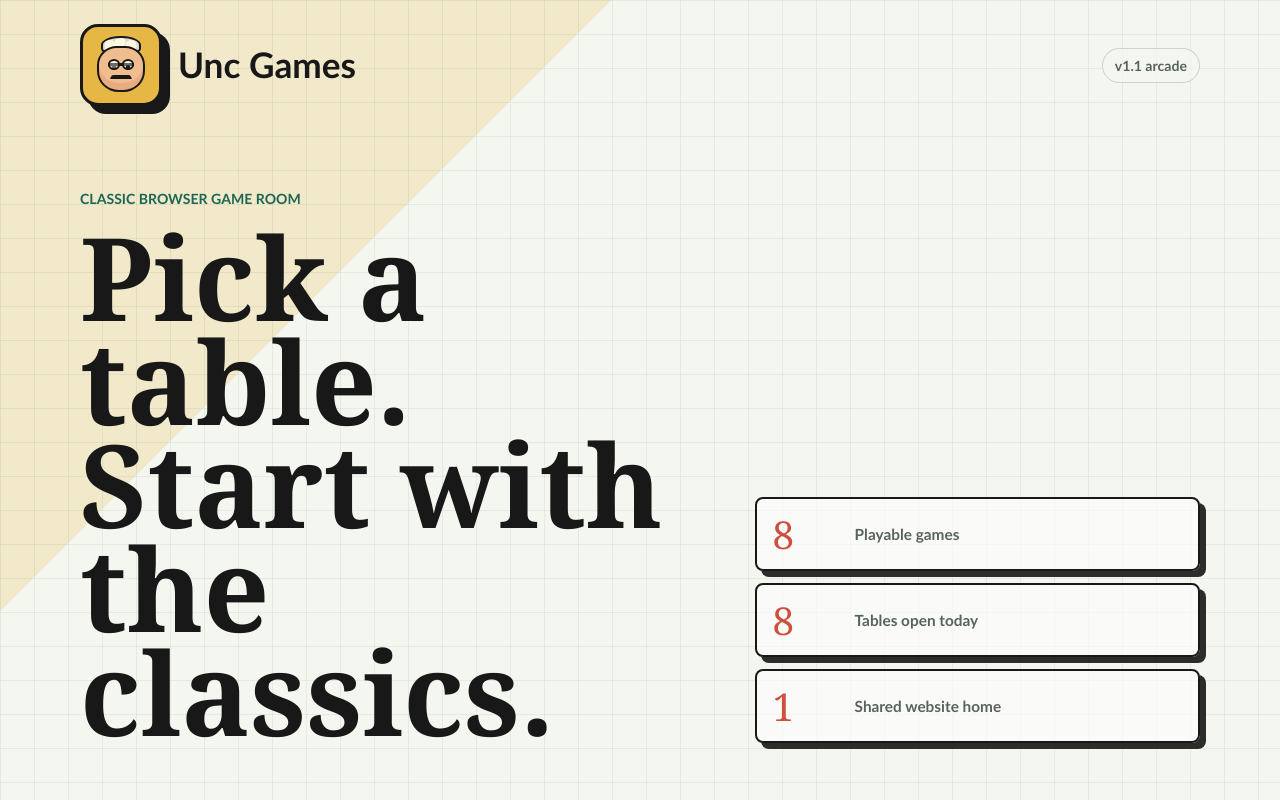
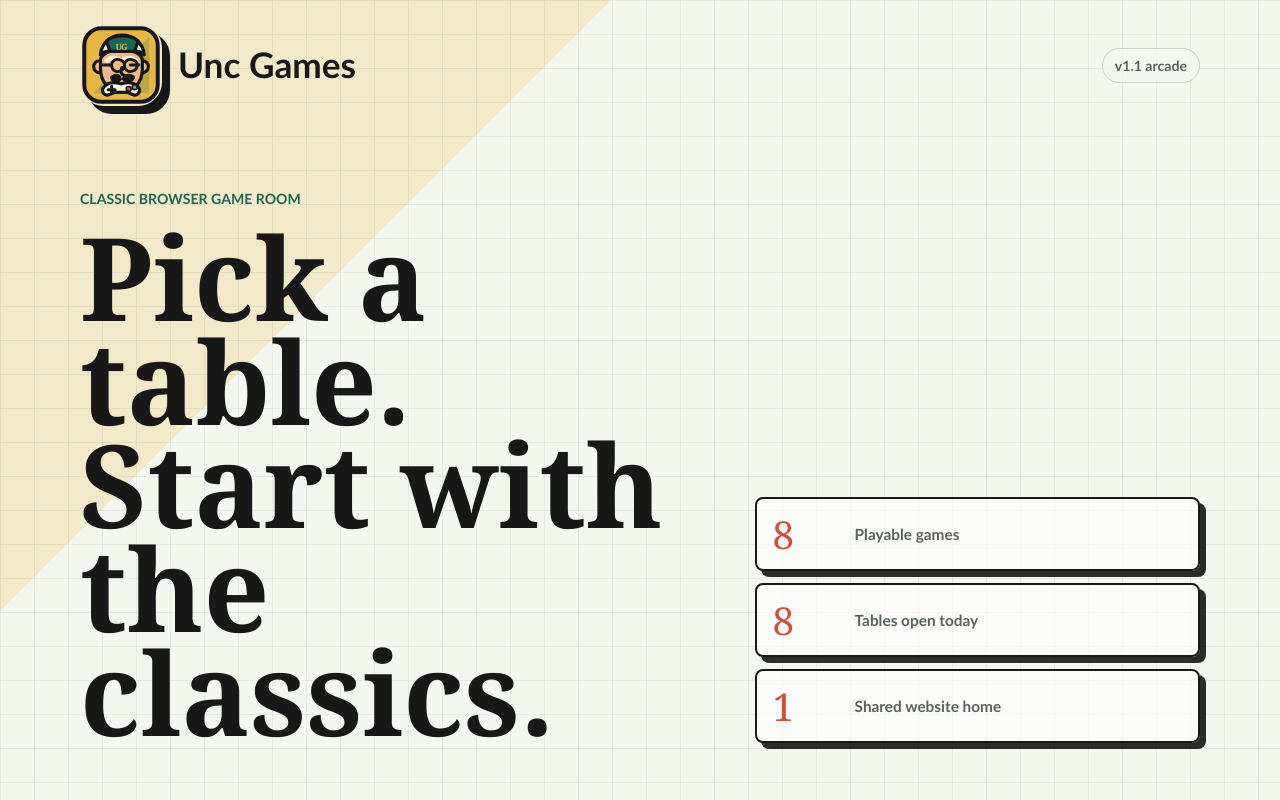
Before and after one commit to AbdelrahmanAlashel/Unc-Games, a React (Vite) app: page / in a window 1280 px wide. Shown: the top 800 px of the page. Built offline with nearby package versions, Linux system fonts and the light colour scheme.

Commit message:
Refresh uncle mascot logo

```diff
--- a/src/App.tsx
+++ b/src/App.tsx
@@ -61,15 +61,27 @@ export default function App() {
       <header className="top-bar">
         <button className="brand" onClick={returnToShelf} type="button" aria-label="Unc Games home">
           <span className="brand-mark" aria-hidden="true">
-            <span className="uncle-logo">
-              <span className="uncle-hair" />
-              <span className="uncle-face">
-                <span className="uncle-brow uncle-brow-left" />
-                <span className="uncle-brow uncle-brow-right" />
-                <span className="uncle-glasses" />
-                <span className="uncle-mustache" />
-              </span>
-            </span>
+            <svg className="uncle-logo-svg" viewBox="0 0 96 96" role="img" aria-label="">
+              <rect className="logo-badge" x="5" y="5" width="86" height="86" rx="20" />
+              <path className="logo-corner" d="M15 81L81 15v66z" />
+              <path className="logo-hair" d="M24 36c1-14 12-23 25-23 14 0 25 9 26 23-6-5-12-5-17-1-5-7-14-7-19 0-5-4-10-4-15 1z" />
+              <circle className="logo-ear logo-ear-left" cx="23" cy="50" r="7" />
+              <circle className="logo-ear logo-ear-right" cx="73" cy="50" r="7" />
+              <path className="logo-face" d="M24 43c0-17 49-17 49 0v9c0 17-10 27-24 27S24 69 24 52z" />
+              <path className="logo-cap" d="M31 20c8-8 29-8 37 0l-4 12H35z" />
+              <text className="logo-cap-text" x="48" y="30" textAnchor="middle">
+                UG
+              </text>
+              <path className="logo-brow" d="M31 43c5-4 11-4 16-1" />
+              <path className="logo-brow" d="M50 42c5-3 11-3 16 1" />
+              <path className="logo-glasses" d="M27 48h10m22 0h10M37 48c0-5 5-8 10-6 3 1 5 3 5 6s-2 6-5 7c-5 2-10-1-10-7zm15 0c0-5 5-8 10-6 3 1 5 3 5 6s-2 6-5 7c-5 2-10-1-10-7z" />
+              <path className="logo-nose" d="M49 51c-2 5-1 8 3 9" />
+              <path className="logo-mustache" d="M35 62c6-6 13-4 14 2 2-6 10-8 16-2-3 8-12 9-16 3-4 6-13 5-14-3z" />
+              <path className="logo-controller" d="M27 75c4-6 11-8 21-5 10-3 17-1 21 5 2 4-1 9-6 8l-8-3H41l-8 3c-5 1-8-4-6-8z" />
+              <path className="logo-dpad" d="M37 73v7m-4-3h8" />
+              <circle className="logo-button logo-button-red" cx="57" cy="76" r="2.8" />
+              <circle className="logo-button logo-button-blue" cx="64" cy="74" r="2.8" />
+            </svg>
           </span>
           <span className="brand-text">Unc Games</span>
         </button>
--- a/src/styles.css
+++ b/src/styles.css
@@ -107,9 +107,7 @@ button {
   width: 44px;
   aspect-ratio: 1;
   place-items: center;
-  border: 2px solid var(--ink);
-  border-radius: 8px;
-  background: var(--sun);
+  border-radius: 16px;
   box-shadow: 5px 5px 0 var(--ink);
   overflow: hidden;
   position: relative;
@@ -117,119 +115,101 @@ button {
 
 .app-shell:not(.game-mode) .brand-mark {
   width: clamp(62px, 7vw, 82px);
-  border-width: 3px;
-  border-radius: 18px;
+  border-radius: 24px;
   box-shadow: 8px 8px 0 var(--ink);
 }
 
-.uncle-logo {
-  position: relative;
+.uncle-logo-svg {
   display: block;
-  width: 82%;
-  aspect-ratio: 1;
-}
-
-.uncle-hair {
-  position: absolute;
-  top: 3%;
-  left: 18%;
-  width: 64%;
-  height: 30%;
-  border: 2px solid var(--ink);
-  border-radius: 48% 48% 28% 28%;
-  background:
-    radial-gradient(circle at 20% 55%, #fff8df 0 18%, transparent 20%),
-    radial-gradient(circle at 48% 28%, #fff8df 0 24%, transparent 26%),
-    radial-gradient(circle at 78% 55%, #fff8df 0 18%, transparent 20%),
-    #d8ded7;
-}
-
-.uncle-face {
-  position: absolute;
-  inset: 20% 12% 7%;
-  border: 2px solid var(--ink);
-  border-radius: 42% 42% 46% 46%;
-  background: #f0bd8f;
-  box-shadow: inset 0 -7px 0 rgba(207, 79, 63, 0.16);
-}
-
-.uncle-face::before,
-.uncle-face::after {
-  content: "";
-  position: absolute;
-  top: 41%;
-  width: 10%;
-  aspect-ratio: 1;
-  border-radius: 50%;
-  background: var(--ink);
-}
-
-.uncle-face::before {
-  left: 29%;
-}
-
-.uncle-face::after {
-  right: 29%;
-}
-
-.uncle-brow {
-  position: absolute;
-  top: 31%;
-  width: 22%;
-  height: 8%;
-  border-radius: 999px;
-  background: #fff8df;
-}
-
-.uncle-brow-left {
-  left: 20%;
-  transform: rotate(-9deg);
-}
-
-.uncle-brow-right {
-  right: 20%;
-  transform: rotate(9deg);
-}
-
-.uncle-glasses {
-  position: absolute;
-  top: 36%;
-  left: 19%;
-  width: 62%;
-  height: 20%;
-  border-top: 3px solid var(--ink);
-}
-
-.uncle-glasses::before,
-.uncle-glasses::after {
-  content: "";
-  position: absolute;
-  top: -7px;
-  width: 32%;
-  aspect-ratio: 1.25;
-  border: 2px solid var(--ink);
-  border-radius: 50%;
-  background: rgba(244, 247, 239, 0.38);
-}
-
-.uncle-glasses::before {
-  left: 0;
-}
-
-.uncle-glasses::after {
-  right: 0;
-}
-
-.uncle-mustache {
-  position: absolute;
-  left: 25%;
-  bottom: 24%;
-  width: 50%;
-  height: 13%;
-  border-radius: 999px 999px 50% 50%;
-  background:
-    radial-gradient(ellipse at 30% 50%, var(--ink) 0 46%, transparent 48%),
-    radial-gradient(ellipse at 70% 50%, var(--ink) 0 46%, transparent 48%);
+  width: 100%;
+  height: 100%;
+}
+
+.uncle-logo-svg * {
+  vector-effect: non-scaling-stroke;
+}
+
+.logo-badge {
+  fill: var(--sun);
+  stroke: var(--ink);
+  stroke-width: 4;
+}
+
+.logo-corner {
+  fill: rgba(29, 102, 85, 0.22);
+}
+
+.logo-hair {
+  fill: #edf0e8;
+  stroke: var(--ink);
+  stroke-linejoin: round;
+  stroke-width: 3.4;
+}
+
+.logo-face,
+.logo-ear {
+  fill: #efb98b;
+  stroke: var(--ink);
+  stroke-width: 3.2;
+}
+
+.logo-cap {
+  fill: var(--felt);
+  stroke: var(--ink);
+  stroke-linejoin: round;
+  stroke-width: 3.2;
+}
+
+.logo-cap-text {
+  fill: var(--sun);
+  font-family: Rockwell, Georgia, serif;
+  font-size: 10px;
+  font-weight: 900;
+  letter-spacing: -1px;
+}
+
+.logo-brow,
+.logo-glasses,
+.logo-nose,
+.logo-dpad {
+  fill: none;
+  stroke: var(--ink);
+  stroke-linecap: round;
+  stroke-linejoin: round;
+  stroke-width: 3.2;
+}
+
+.logo-brow {
+  stroke: #f8f3de;
+  stroke-width: 4;
+}
+
+.logo-glasses {
+  stroke-width: 2.8;
+}
+
+.logo-mustache {
+  fill: var(--ink);
+}
+
+.logo-controller {
+  fill: var(--paper);
+  stroke: var(--ink);
+  stroke-linejoin: round;
+  stroke-width: 3.2;
+}
+
+.logo-button-red {
+  fill: var(--tomato);
+}
+
+.logo-button-blue {
+  fill: var(--sky);
+}
+
+.logo-button {
+  stroke: var(--ink);
+  stroke-width: 1.6;
 }
 
 .version-pill {
```
